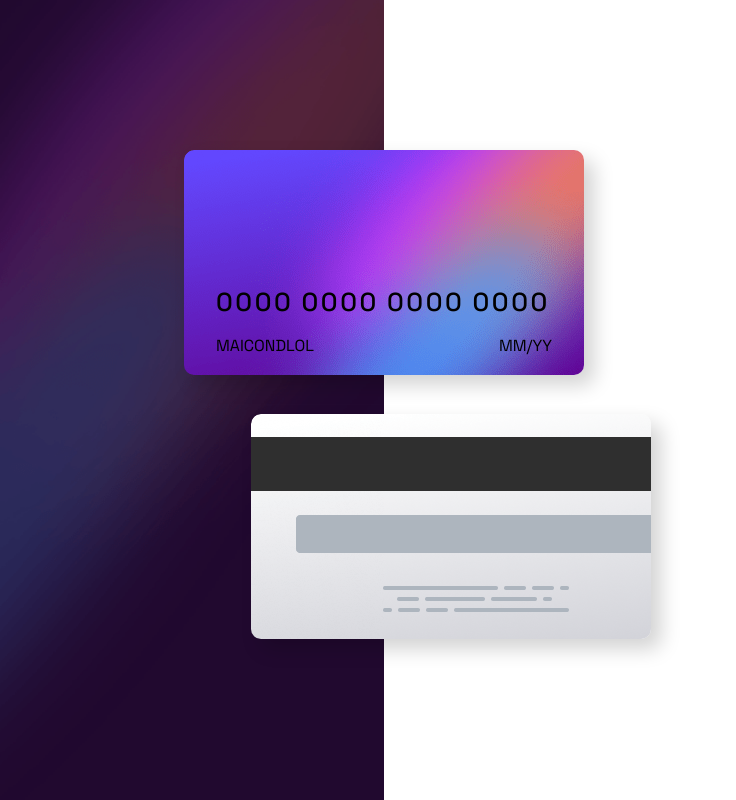
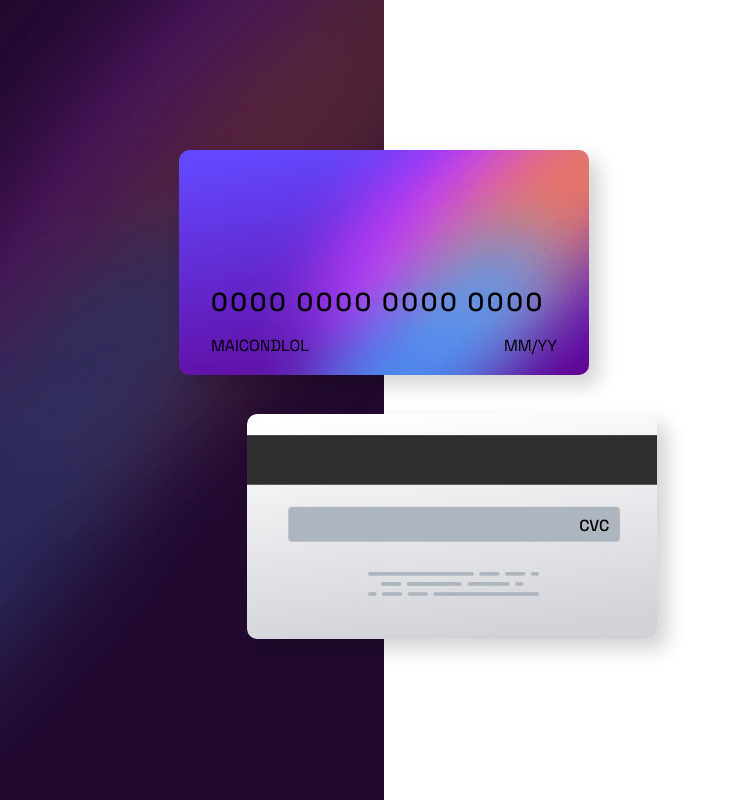
Before and after one commit to maicondguerian/interactive-card-details-form, a React (Vite) app: page / in a window 1280 px wide. Shown: the whole page, without its empty margins (0-736 px from the left). Built offline with nearby package versions, Linux system fonts and the light colour scheme.

Commit message:
styling cards

```diff
--- a/src/Index.jsx
+++ b/src/Index.jsx
@@ -9,7 +9,6 @@ function App() {
     <MyContext.Provider value={{}}>
       <ContentContainer>
         <PageBackground>
-
         </PageBackground>
       </ContentContainer>
     </MyContext.Provider>
--- a/src/components/Background/PageBackground.jsx
+++ b/src/components/Background/PageBackground.jsx
@@ -17,15 +17,13 @@ const CardFront = () => {
           <li>maicondlol</li>
           <li>MM/YY</li>
         </ul>
-      {/* <div className={styles.cardName}>
-
-      </div> */}
     </div>
   )
 
 }
 const CardBackImg = () => {
   return <div alt="cardFront" id={styles.cardBackImg}>
+    <span>CVC</span>
   </div>
 }
 
--- a/src/components/Background/pageBackground.module.scss
+++ b/src/components/Background/pageBackground.module.scss
@@ -1,5 +1,5 @@
 $width: 25%;
-$imgWidth: 400px;
+$imgWidth: 410px;
 $imgHeight: 225px;
 
 #BackMain{
@@ -86,9 +86,21 @@ $imgHeight: 225px;
             top: 50%;
             margin-top: 0.9rem;
             margin-right: calc(($imgWidth / 1.5) * -1);
-            box-shadow: 10px 10px 20px 0 rgba(0,0,0,.178);
             border-radius: 10px;
             background-image: url('../../assets/bg-card-back.png');
+            background-size:cover;
+            background-repeat:no-repeat;
+            box-shadow: 10px 10px 20px 0 rgba(0,0,0,.178);
+            display: flex;
+            justify-content:flex-end;
+
+            span{
+                color: var(--white);
+                font-weight: 500;
+                position: absolute;
+                bottom: 46%;
+                margin-right: 3rem;
+            }
         }
     }
 
```
